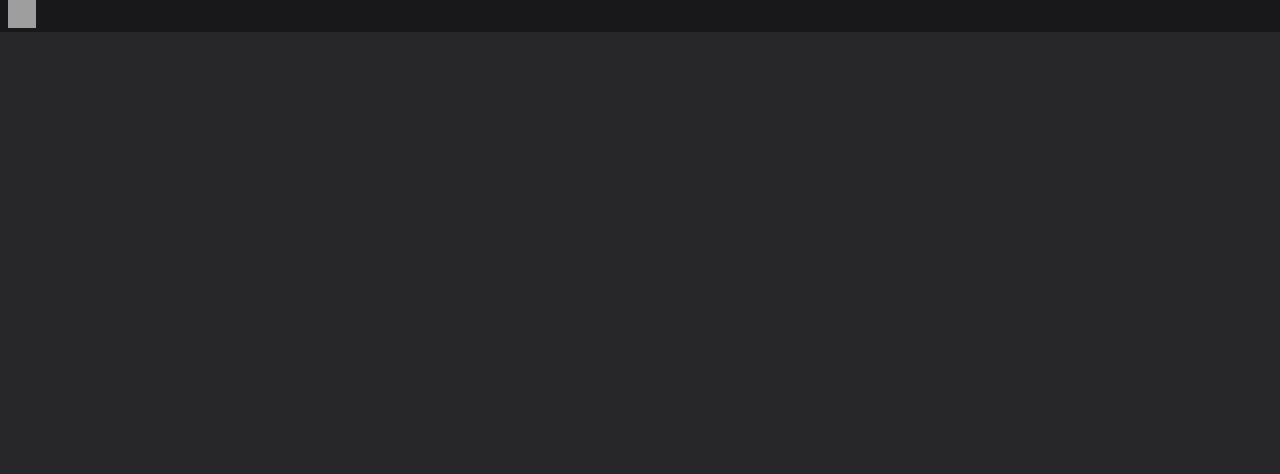
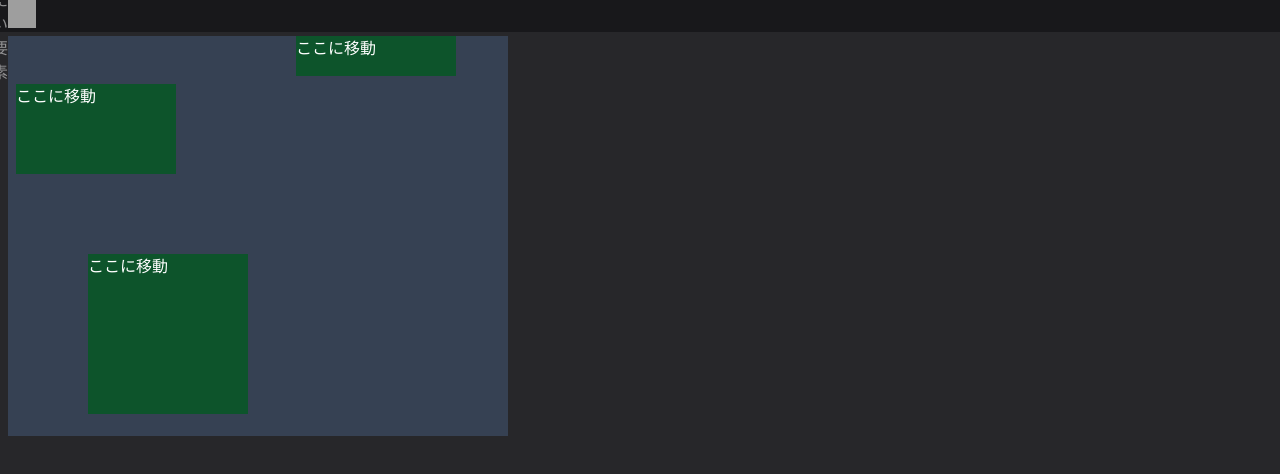
Before and after one commit to shari-sushi/sandbox, a React (Vite) app in the folder frontend/: page /element-position in a window 1280 px wide. Before the commit this address had no page. Shown: the top 474 px of the page. Built offline with nearby package versions, Linux system fonts and the light colour scheme; grey boxes are pictures that could not be loaded.

Commit message:
ElementPositionPageを追加

```diff
--- a/frontend/src/App.tsx
+++ b/frontend/src/App.tsx
@@ -10,6 +10,7 @@ import ControllerPage from "./pages/FramerMotion/Controller"
 import BehaviorAnimatePresencePage from "./pages/FramerMotion/BehaviorAnimatePresence"
 import BehaviorMotionDivPage from "./pages/FramerMotion/Behavior-motionDiv"
 import TailwindGridGap from "./pages/TailwindGridGap/TailwindGridGap"
+import ElementPosition from "./pages/ElementPosition/ElementPosition"
 
 function App() {
   return (
@@ -28,6 +29,7 @@ function App() {
           </Route>
           <Route path="/tailwind-opacity" element={<TailwindOpacity />} />
           <Route path="/tailwind-grid-gap" element={<TailwindGridGap />} />
+          <Route path="/element-position" element={<ElementPosition />} />
           <Route path="/other" element={<OtherPage />} />
         </Routes>
       </Layout>
--- /dev/null
+++ b/frontend/src/hooks/useElementProperty.ts
@@ -0,0 +1,27 @@
+// NOTE: hooksにしたら不便だったので使わなかった。本番ではこっちの方が良いケースもあるので覚えておく。
+
+// https://zenn.dev/tm35/articles/7ac0a932c15ef8
+import { RefObject, useCallback } from "react"
+
+// 引数のtargetProperty をDOMRectのもつPropertyに限定する
+export type DOMRectProperty = keyof Omit<DOMRect, "toJSON">
+
+// RefObjectの型は div, span, p, input などのさまざまなHTML要素に対応できるようにextendsで制限をかけつつ抽象化
+export const useElementProperty = <T extends HTMLElement>(elementRef: RefObject<T>) => {
+  const getElementProperty = useCallback(
+    (targetProperty: DOMRectProperty): number => {
+      const clientRect = elementRef.current?.getBoundingClientRect()
+      if (clientRect) {
+        return clientRect[targetProperty]
+      }
+
+      // clientRect が undefined のときはデフォルトで0を返すようにする
+      return 0
+    },
+    [elementRef]
+  )
+
+  return {
+    getElementProperty,
+  }
+}
--- /dev/null
+++ b/frontend/src/pages/ElementPosition/ElementPosition.tsx
@@ -0,0 +1,133 @@
+import { RefObject, useRef, useState } from "react"
+import { DOMRectProperty } from "../../hooks/useElementProperty"
+
+export default function ElementPosition() {
+  return <Component />
+}
+
+export interface Props {
+  id?: string
+}
+
+export const Component = ({ id }: Props) => {
+  // NOTE: useRegの初期値null!について https://qiita.com/FumioNonaka/items/feb2fd5b362f2558acfa
+  const targetRef1 = useRef(null!)
+  const targetRef2 = useRef(null!)
+  const targetRef3 = useRef(null!)
+
+  const [position, setPosition] = useState({
+    top: 0,
+    left: 0,
+    height: 0,
+    width: 0,
+  })
+
+  const moveComponent = (ref: React.RefObject<HTMLElement>) => {
+    return setPosition(getElementPosition(ref))
+  }
+
+  console.log(id)
+
+  return (
+    <div className="w-[500px] h-[400px] bg-gray-700">
+      <div ref={targetRef1} className="ml-72 w-40 h-10 bg-green-900 cursor-pointer" onClick={() => moveComponent(targetRef1)}>
+        <div>ここに移動</div>
+      </div>
+      <div ref={targetRef2} className="m-2 w-40 aspect-video bg-green-900 cursor-pointer" onClick={() => moveComponent(targetRef2)}>
+        <div>ここに移動</div>
+      </div>
+      <div ref={targetRef3} className="m-20 w-40 aspect-square bg-green-900 cursor-pointer" onClick={() => moveComponent(targetRef3)}>
+        <div>ここに移動</div>
+      </div>
+      <div className="absolute flex justify-center items-center bg-green-600 opacity-50" style={position}>
+        <p>表示したい要素</p>
+      </div>
+    </div>
+  )
+}
+
+// hooksはこっち frontend/src/hooks/useElementProperty.ts
+const getElementProperty = <T extends HTMLElement>(elementRef: RefObject<T>) => {
+  const getElementProperty = (targetProperty: DOMRectProperty): number => {
+    const clientRect = elementRef.current?.getBoundingClientRect()
+    if (clientRect) {
+      return clientRect[targetProperty]
+    }
+
+    // clientRect が undefined のときはデフォルトで0を返すようにする
+    return 0
+  }
+
+  return getElementProperty
+}
+
+const getElementPosition = <T extends HTMLElement>(elementRef: RefObject<T>) => {
+  const getPosition = getElementProperty(elementRef)
+
+  return {
+    top: getPosition("top"),
+    left: getPosition("left"),
+    height: getPosition("height"),
+    width: getPosition("width"),
+  }
+}
+
+// NOTE: 記事通り
+// export const Component = ({ id }: Props) => {
+//   const targetRef1 = useRef(null)
+//   const targetRef2 = useRef(null)
+//   const targetRef3 = useRef(null)
+
+//   const { getElementProperty: getElementProperty1 } = useElementProperty<HTMLDivElement>(targetRef1)
+//   const { getElementProperty: getElementProperty2 } = useElementProperty<HTMLDivElement>(targetRef2)
+//   const { getElementProperty: getElementProperty3 } = useElementProperty<HTMLDivElement>(targetRef3)
+
+//   const [position, setPosition] = useState<1 | 2 | 3>(1)
+
+//   const positionData = (position: 1 | 2 | 3) => {
+//     switch (position) {
+//       case 1:
+//         return {
+//           top: getElementProperty1("top"),
+//           left: getElementProperty1("left"),
+//           height: getElementProperty1("height"),
+//           width: getElementProperty1("width"),
+//         }
+//       case 2:
+//         return {
+//           top: getElementProperty2("top"),
+//           left: getElementProperty2("left"),
+//           height: getElementProperty2("height"),
+//           width: getElementProperty2("width"),
+//         }
+//       case 3:
+//         return {
+//           top: getElementProperty3("top"),
+//           left: getElementProperty3("left"),
+//           height: getElementProperty3("height"),
+//           width: getElementProperty3("width"),
+//         }
+//       default:
+//         return { top: 0, left: 0, height: 0, width: 0 }
+//     }
+//   }
+
+//   console.log(id)
+
+//   return (
+//     <div className="w-[500px] h-[400px] bg-gray-700">
+//       <div ref={targetRef1} className="ml-72 w-40 h-10 bg-green-900 cursor-pointer" onClick={() => setPosition(1)}>
+//         <div>ここに移動</div>
+//       </div>
+//       <div ref={targetRef2} className="m-2 w-40 aspect-video bg-green-900 cursor-pointer" onClick={() => setPosition(2)}>
+//         <div>ここに移動</div>
+//       </div>
+//       <div ref={targetRef3} className="m-20 w-40 aspect-square bg-green-900 cursor-pointer" onClick={() => setPosition(3)}>
+//         <div>ここに移動</div>
+//       </div>
+//       <div className="absolute flex justify-center items-center bg-green-600 opacity-50" style={positionData(position)}>
+//         <p>表示したい要素</p>
+//       </div>
+//     </div>
+//   )
+// }
--- a/frontend/src/pages/TopPage/TopPage.tsx
+++ b/frontend/src/pages/TopPage/TopPage.tsx
@@ -38,6 +38,9 @@ export const Component = () => {
         <LinkWrapper to="/tailwind-grid-gap">
           <ul>Tailwind Grid Gap</ul>
         </LinkWrapper>
+        <LinkWrapper to="/element-position">
+          <ul>Element Position</ul>
+        </LinkWrapper>
         <LinkWrapper to="/other">
           <ul>Other Page</ul>
         </LinkWrapper>
```
Also changed, not shown: 2 other files (tests, documents, lock files or other folders).
